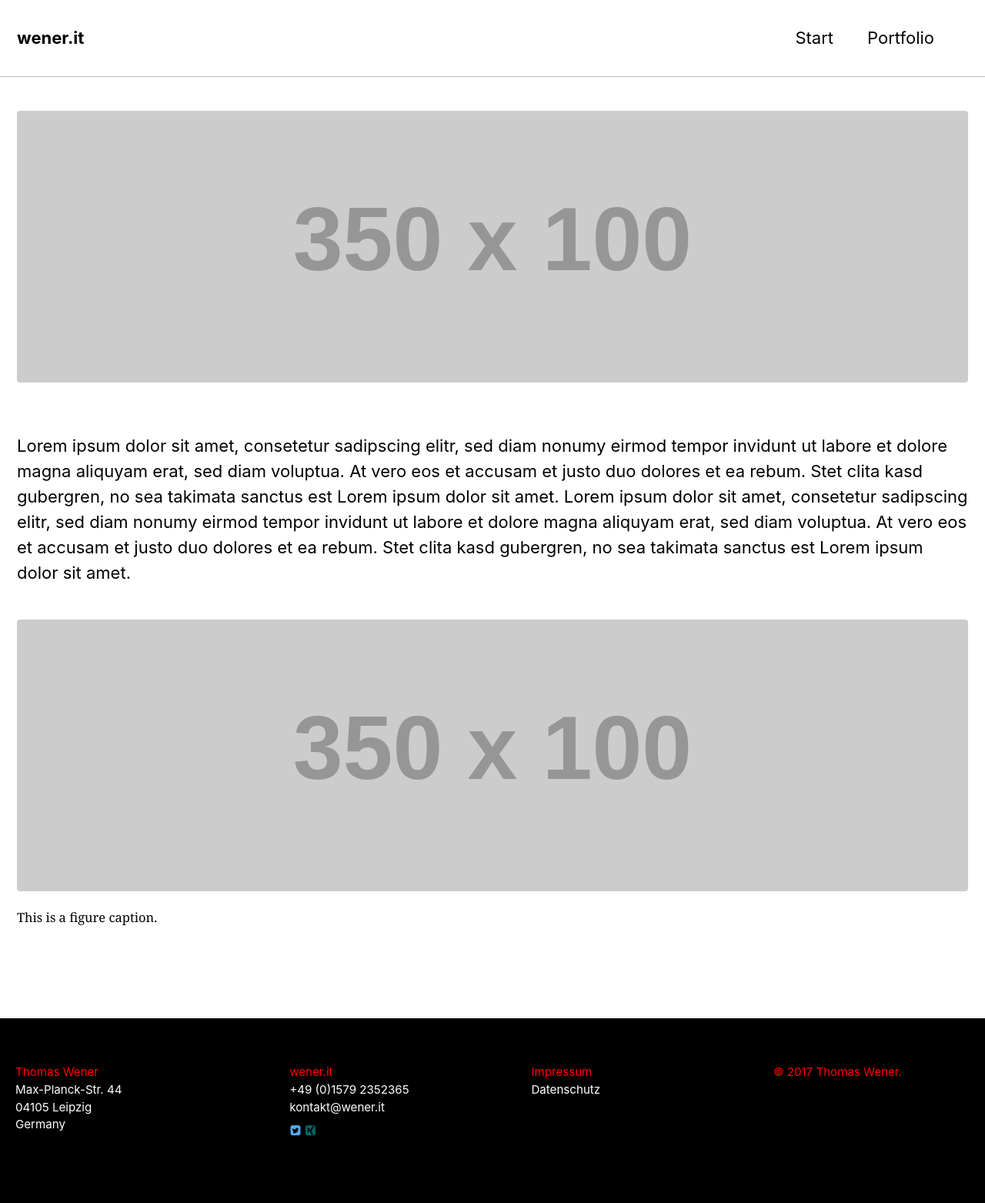
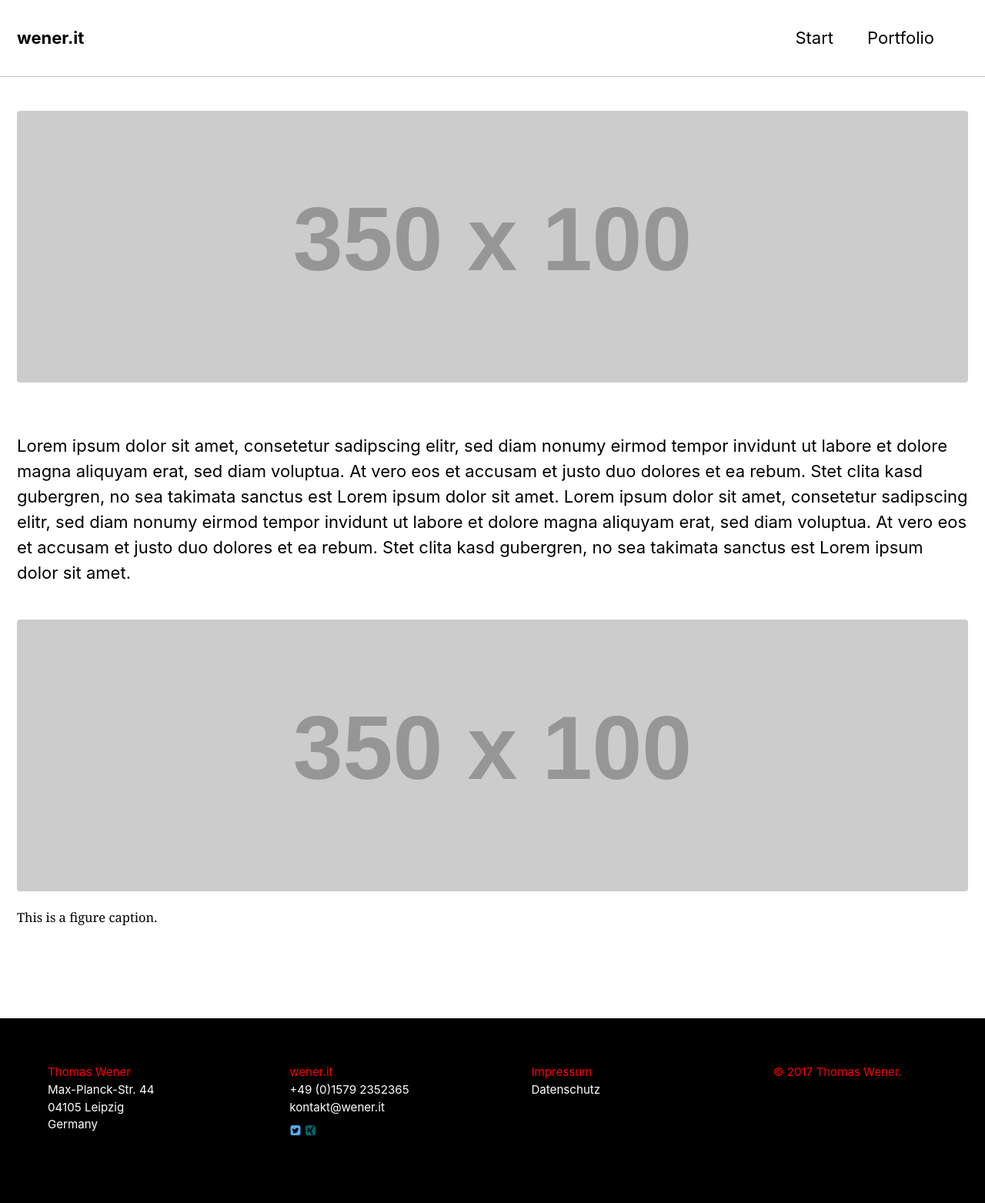
Before and after one commit to wener-it/wener-it-deleteminusdelete.github.io, a Jekyll site: the page built from _pages/home.md, in a window 1280 px wide. Shown: the whole page at 77% size. Built offline with Jekyll 4.4.1, drawn with Linux system fonts in a browser that asks for light colours.

Commit message:
Address in footer floated to right place

```diff
--- a/assets/css/wener-it.css
+++ b/assets/css/wener-it.css
@@ -14,6 +14,11 @@ margin-bottom: 0.0em;
 .include__address li {
 	position:relative;
     left: -42px;
+}
+
+.page__footer .include__address li {
+	position:relative;
+    left: 0px;
 }
 
 
```
